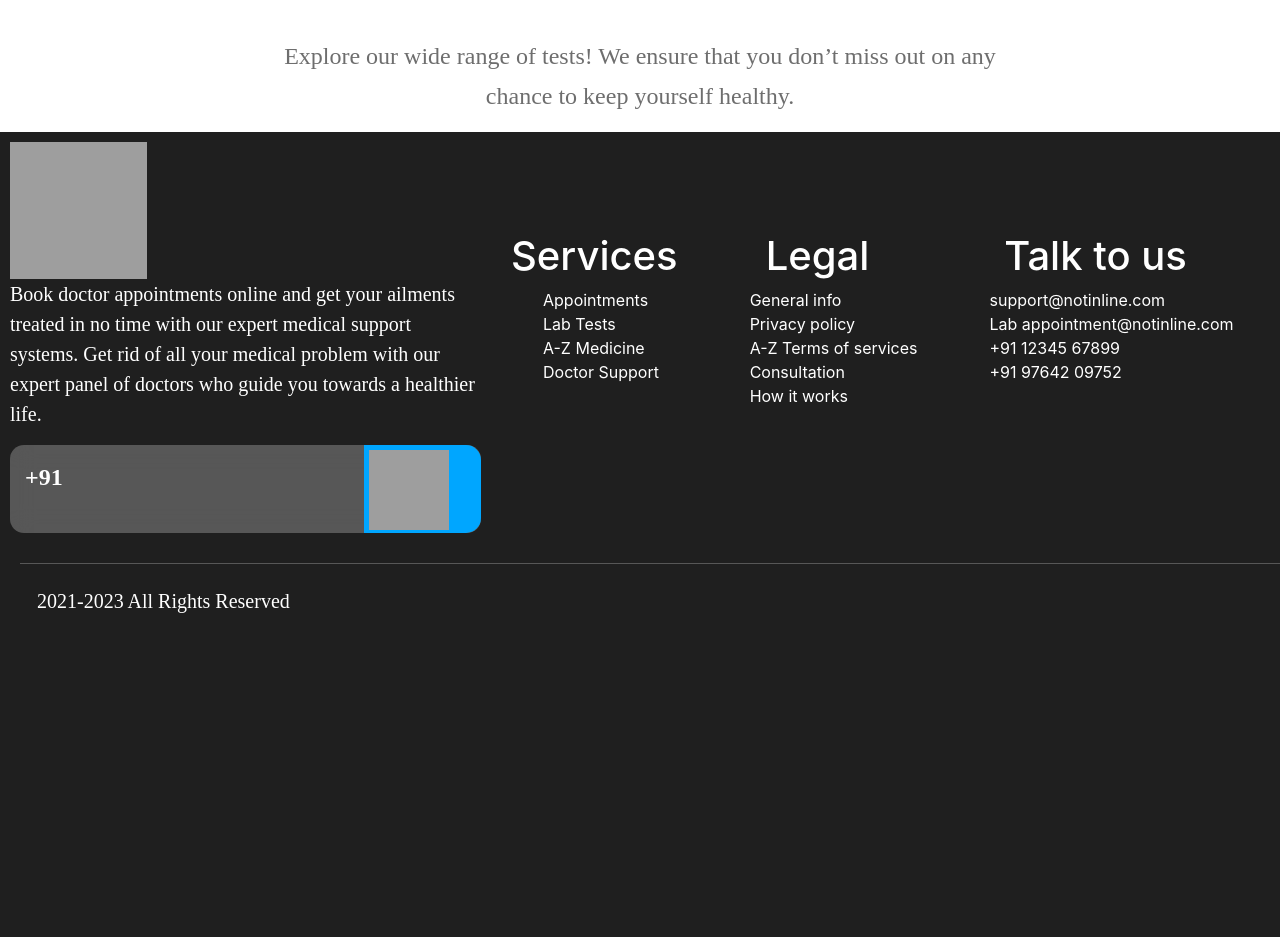
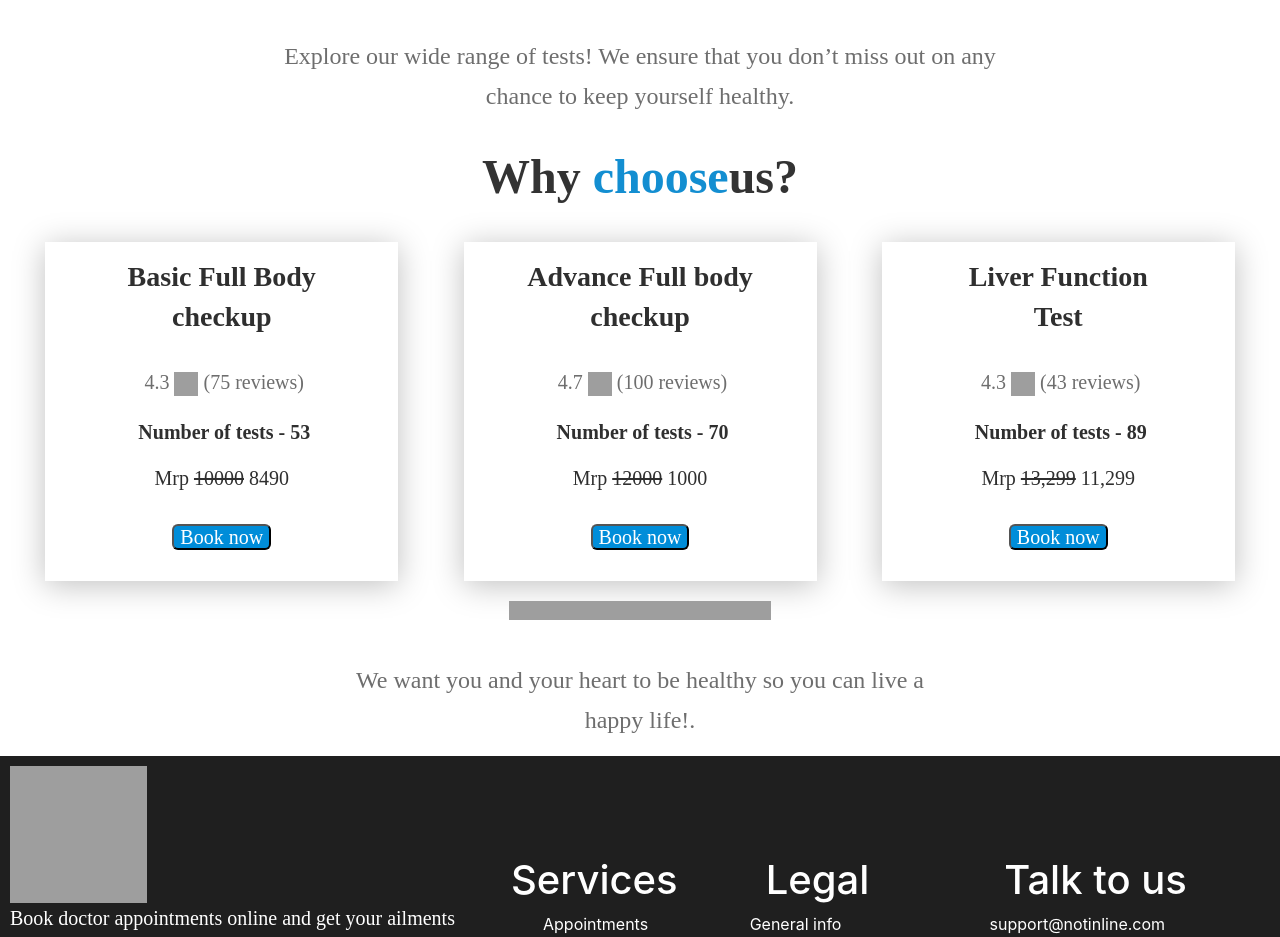
Before and after one commit to ak1608/nxtwaveAssign, a React (Create React App) app: page / in a window 1280 px wide. Shown: the part 1660-2597 px from the top of the page. Built offline with nearby package versions, Linux system fonts and the light colour scheme; grey boxes are pictures that could not be loaded; some icons are missing.

Commit message:
why choose section

```diff
--- a/src/components/Midsec/index.css
+++ b/src/components/Midsec/index.css
@@ -91,3 +91,95 @@ text-align: center;
 margin-top: 40px;
 
 }
+.testcard{
+    background: #FFF;
+box-shadow: 0px 4px 30px 0px rgba(0, 0, 0, 0.25);
+width: 353px;
+height: 339px;
+flex-shrink: 0;
+margin: 20px;
+
+}
+.star{
+    width: 24px;
+height: 24px;
+flex-shrink: 0;
+color: #E2E700;
+
+}
+
+.bookbutt{
+
+text-align: center;
+
+
+}
+.book{
+    border-radius: 6px;
+background: #008DD9;
+color: #FFF;
+font-family: Montserrat;
+font-size: 20px;
+font-style: normal;
+font-weight: 500;
+
+line-height: 20px; /* 100% */
+margin-top: 20px;
+
+}
+.testheading{
+    color: #2F2F2F;
+font-family: Montserrat;
+font-size: 28px;
+font-style: normal;
+font-weight: 600;
+line-height: 40px; /* 142.857% */
+text-align: center;
+margin-top: 15px;
+margin-bottom: 10px;
+}
+
+.rev{
+    color: #6E6E6E;
+    text-align: center;
+
+
+font-family: Montserrat;
+font-size: 20px;
+font-style: normal;
+font-weight: 500;
+line-height: 20px; /* 100% */
+margin-left: 5px;
+margin-top: 35px;
+
+}
+.numb{
+color: #2F2F2F;
+font-family: Montserrat;
+font-size: 20px;
+font-style: normal;
+font-weight: 600;
+line-height: 40px; /* 200% */
+margin-left: 5px;
+text-align: center;
+
+}
+
+.poffer{
+    color: #2F2F2F;
+
+font-family: Montserrat;
+font-size: 20px;
+font-style: normal;
+font-weight: 500;
+line-height: 20px; /* 100% */
+text-align: center;
+}
+.sploff{
+    text-decoration: line-through;
+}
+.testcardcontainer{
+    display: flex;
+    flex-direction: row;
+    justify-content: space-evenly;
+}
--- a/src/components/Midsec/index.js
+++ b/src/components/Midsec/index.js
@@ -58,6 +58,63 @@ const Midsec =() =>(
 
         </div>
         <p className="desc">Explore our wide range of tests! We ensure that you don’t miss out on any <br/>chance to keep yourself healthy.</p>
+        <div className="midContainer">
+                <p  className="midTitle">Why <span className="exp">choose</span>us?</p>
+            </div>
+            <div className="testcardcontainer">
+                <div className="testcard">
+                    <p className="testheading">Basic Full Body <br/> checkup</p>
+                    <p className="rev">4.3 <img src="https://res.cloudinary.com/dy3sku9c7/image/upload/v1695189753/assignment/grade_e1v4n1.svg" className="star" /> (75 reviews)</p>
+
+                    <p className="numb">Number of tests - 53</p>
+                    <p className="poffer">Mrp <span className="sploff">10000</span> 8490</p>
+
+                    <div className="bookbutt">
+                    <button className="book">Book now</button>
+                    </div>
+
+
+                </div>
+                <div className="testcard">
+                    <p className="testheading">Advance Full body <br/> checkup</p>
+                    <p className="rev">4.7 <img src="https://res.cloudinary.com/dy3sku9c7/image/upload/v1695189753/assignment/grade_e1v4n1.svg" className="star" /> (100 reviews)</p>
+
+                    <p className="numb">Number of tests - 70</p>
+                    <p className="poffer">Mrp <span className="sploff">12000</span> 1000</p>
+
+                    <div className="bookbutt">
+                    <button className="book">Book now</button>
+                    </div>
+
+
+                </div>
+                <div className="testcard">
+                    <p className="testheading">Liver Function <br/> Test</p>
+                    <p className="rev">4.3 <img src="https://res.cloudinary.com/dy3sku9c7/image/upload/v1695189753/assignment/grade_e1v4n1.svg" className="star" /> (43 reviews)</p>
+
+                    <p className="numb">Number of tests - 89</p>
+                    <p className="poffer">Mrp <span className="sploff">13,299</span> 11,299</p>
+
+                    <div className="bookbutt">
+                    <button className="book">Book now</button>
+                    </div>
+
+
+                </div>
+
+
+
+
+
+
+
+            </div>
+
+
+            <div className="midContainer">
+            <img src="https://res.cloudinary.com/dy3sku9c7/image/upload/v1695144451/assignment/Vector_2_dtgoga.png" className="bluestr" />
+            </div>
+            <p className="desc">We want you and your heart to be healthy so you can live a <br/> happy life!.</p>
 
 
 
```
